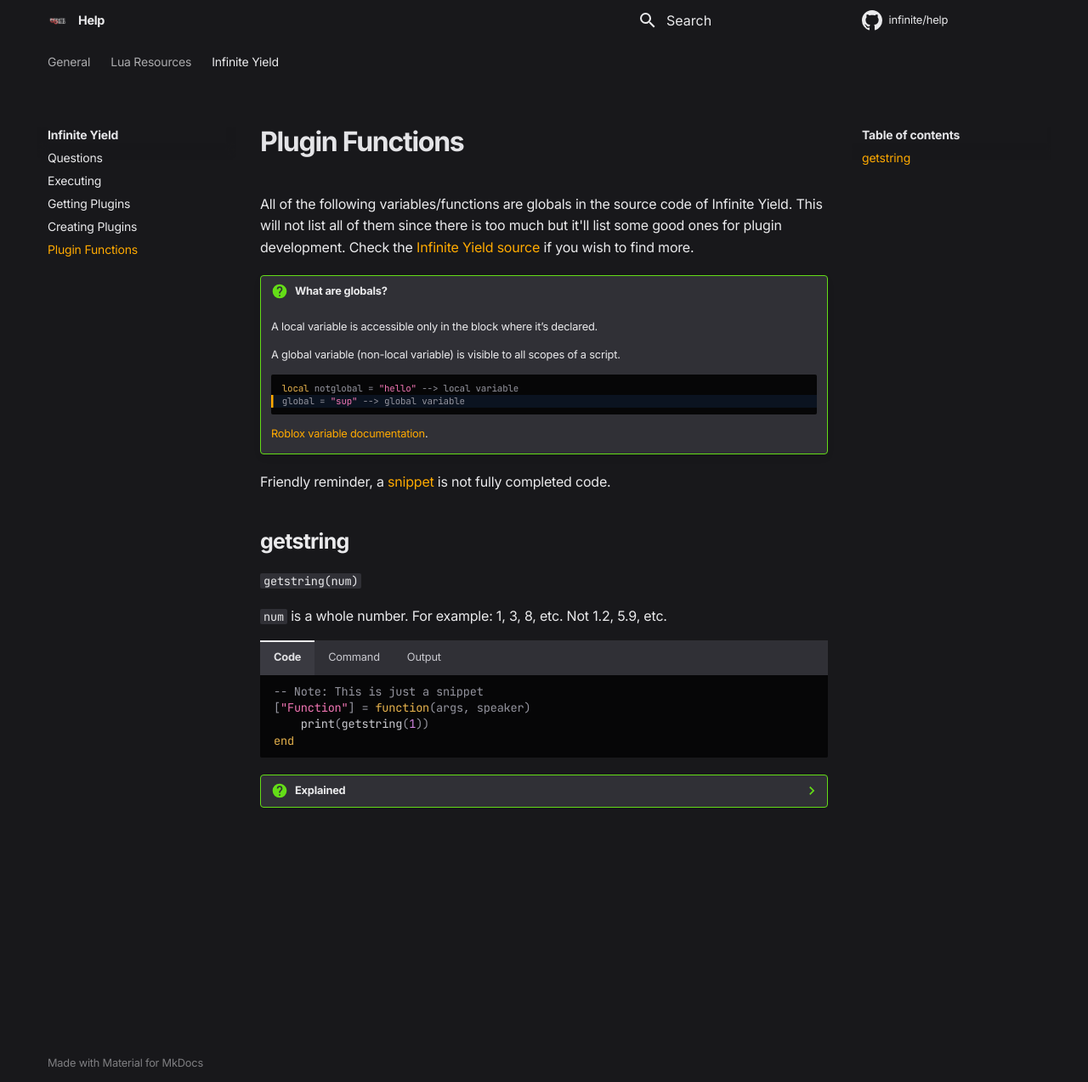
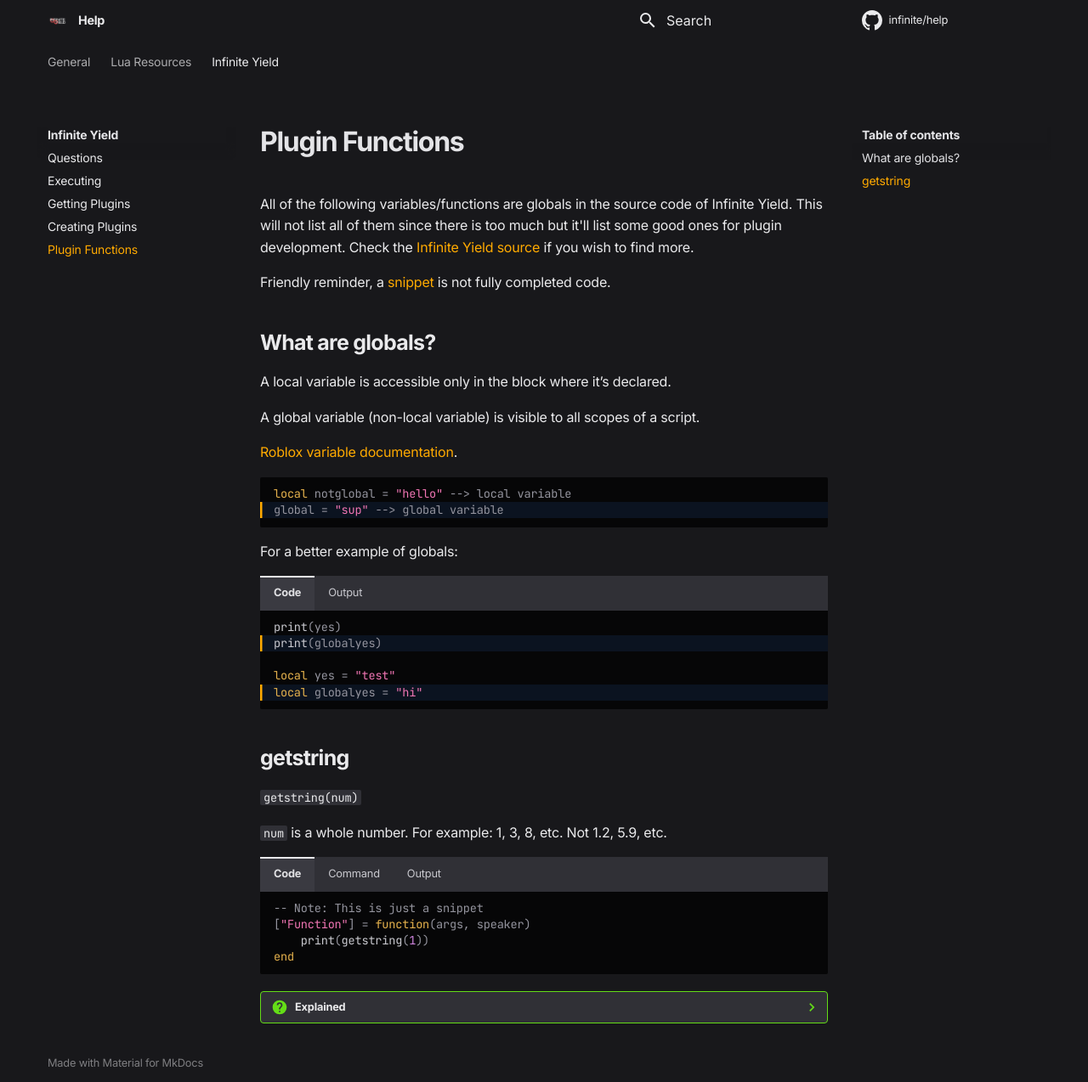
Before and after one commit to moikoros/help, an MkDocs documentation site: the page built from docs/inf/pluginfunctions.md, in a window 1280 px wide and 1274 px high. Shown: the whole window at 85% size. Built offline with MkDocs 1.6.1 and Material for MkDocs 9.7.7, drawn with Linux system fonts in a browser that asks for light colours; comment, search, counter and statistics services are not loaded.

Commit message:
Update pluginfunctions.md

````diff
--- a/docs/inf/pluginfunctions.md
+++ b/docs/inf/pluginfunctions.md
@@ -1,18 +1,36 @@
 All of the following variables/functions are globals in the source code of Infinite Yield. This will not list all of them since there is too much but it'll list some good ones for plugin development. Check the [Infinite Yield source](https://github.com/EdgeIY/infiniteyield/blob/master/source) if you wish to find more.
 
-!!! question "What are globals?"
-	A local variable is accessible only in the block where it’s declared.
+Friendly reminder, a [snippet](https://en.m.wikipedia.org/wiki/Snippet_(programming)) is not fully completed code.
 
-	A global variable (non-local variable) is visible to all scopes of a script.
+## What are globals?
 
-	```lua hl_lines="2"
-	local notglobal = "hello" --> local variable
-	global = "sup" --> global variable
+A local variable is accessible only in the block where it’s declared.
+
+A global variable (non-local variable) is visible to all scopes of a script.
+
+[Roblox variable documentation](https://create.roblox.com/docs/scripting/luau/variables).
+
+```lua hl_lines="2"
+local notglobal = "hello" --> local variable
+global = "sup" --> global variable
+```
+
+For a better example of globals:
+
+=== "Code"
+	```lua hl_lines="2 5"
+	print(yes)
+	print(globalyes)
+
+	local yes = "test"
+	local globalyes = "hi"
 	```
 
-	[Roblox variable documentation](https://create.roblox.com/docs/scripting/luau/variables).
-
-Friendly reminder, a [snippet](https://en.m.wikipedia.org/wiki/Snippet_(programming)) is not fully completed code.
+=== "Output"
+	``` hl_lines="2"
+	nil
+	hi
+	```
 
 ## getstring
 
````
